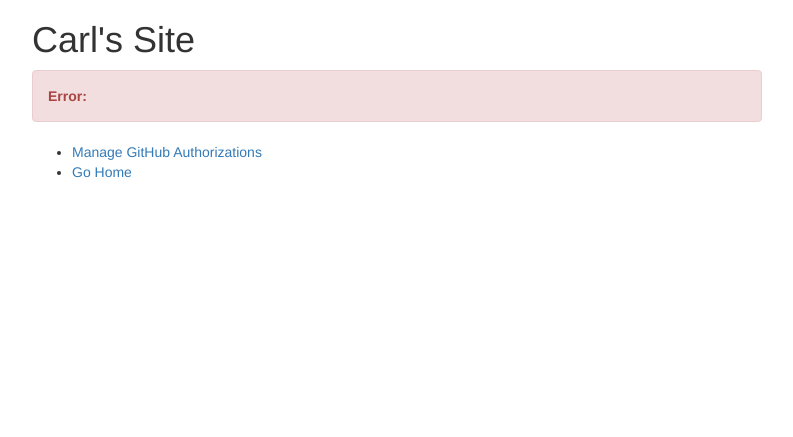
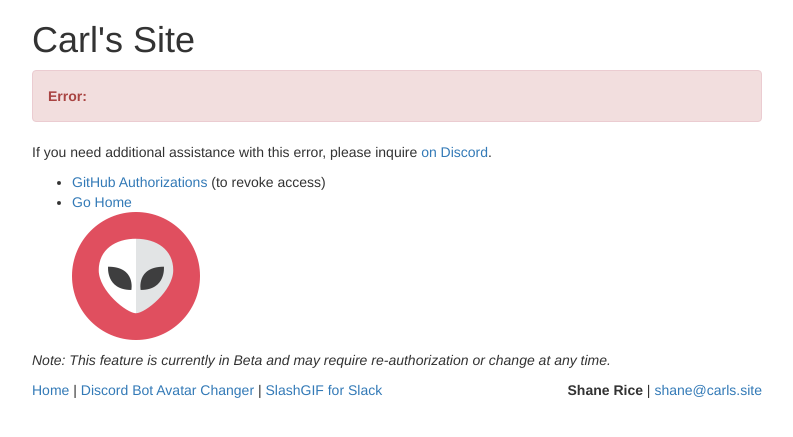
Before and after one commit to smashedr/carls-site, a Django app: template templates/github.html in a window 1280 px wide. Shown: the top 437 px of the page, without its empty margins (243-1036 px from the left). Run offline with Django 3.2, Linux system fonts and the light colour scheme; the template is opened without the code that fills it, so the values that code supplies are empty; some libraries are stand-ins or nearby versions.

Commit message:
Updated template for django and removed auth data

```diff
--- a/home/views.py
+++ b/home/views.py
@@ -27,11 +27,6 @@
             access_token = results['access_token'][0]
             ship_it(state, access_token)
             if ship_it:
-                pgdata['ghdata'] = {
-                    'code': code,
-                    'state': state,
-                    'access_token': access_token,
-                }
                 pgdata['success'] = True
             else:
                 pgdata['error'] = 'Unable to verify request.'
--- a/templates/github.html
+++ b/templates/github.html
@@ -1,4 +1,5 @@
 {% extends "main.html" %}
+{% load staticfiles %}
 {% block python_active %}active{% endblock %}
 {% block title %}GitHub{% endblock %}
 
@@ -7,43 +8,35 @@
 
 {% block body %}
 
-	<div>
-
 	{% if pgdata.success %}
 		<div class="alert alert-success">
 			<strong>Success!</strong> You have authorized GitHub.
 		</div>
-			<div class="panel panel-default">
-				<table class="table">
-					<tr>
-						<td>code</td>
-						<td>{{ pgdata.ghdata.code }}</td>
-					</tr>
-					<tr>
-						<td>state</td>
-						<td>{{ pgdata.ghdata.state }}</td>
-					</tr>
-					<tr>
-						<td>access_token</td>
-						<td>{{ pgdata.ghdata.access_token }}</td>
-					</tr>
-				</table>
-			</div>
+		<p>
+			You should now be able to use the GitHub commands. For additional assistance, please inquire <a href="{% url 'discord' %}">on Discord</a>.
+		</p>
 	{% else %}
 		<div class="alert alert-danger">
 			<strong>Error:</strong> {{ pgdata.error }}
 		</div>
+		<p>
+			If you need additional assistance with this error, please inquire <a href="{% url 'discord' %}">on Discord</a>.
+		</p>
 	{% endif %}
 
 	<div>
 		<ul>
-				<li><a href="https://github.com/settings/applications" target="_blank">
-					Manage GitHub Authorizations
-				</a></li>
+			<li>
+				<a href="https://github.com/settings/applications" target="_blank">
+					GitHub Authorizations
+				</a>
+				(to revoke access)
+			</li>
 			<li><a href="{% url 'home' %}">Go Home</a></li>
+			<a href="{% url 'home' %}"><img src="{% static 'images/logo.png' %}"></a>
 		</ul>
 	</div>
 
-	</div>
+	<p><em>Note: This feature is currently in Beta and may require re-authorization or change at any time.</em></p>
 
 {% endblock %}
--- a/templates/main.html
+++ b/templates/main.html
@@ -52,6 +52,19 @@
 
 			{% block body %}{% endblock %}
 
+			<div>
+
+				<p class="pull-right text-right"><strong>Shane Rice</strong> |
+					<script type="text/javascript" src="{% static 'js/shane-carls-email.js' %}"></script></p>
+
+				<p>
+					<a href="/">Home</a> |
+					<a href="https://dac.cssnr.com" target="_blank">Discord Bot Avatar Changer</a> |
+					<a href="https://slashgif.com" target="_blank">SlashGIF for Slack</a>
+				</p>
+
+			</div>
+
 		</div>
 	</div>
 
```
Also changed, not shown: templates/home.html (+1 -20 lines). Lines whose indentation alone changed are shown as unchanged.
